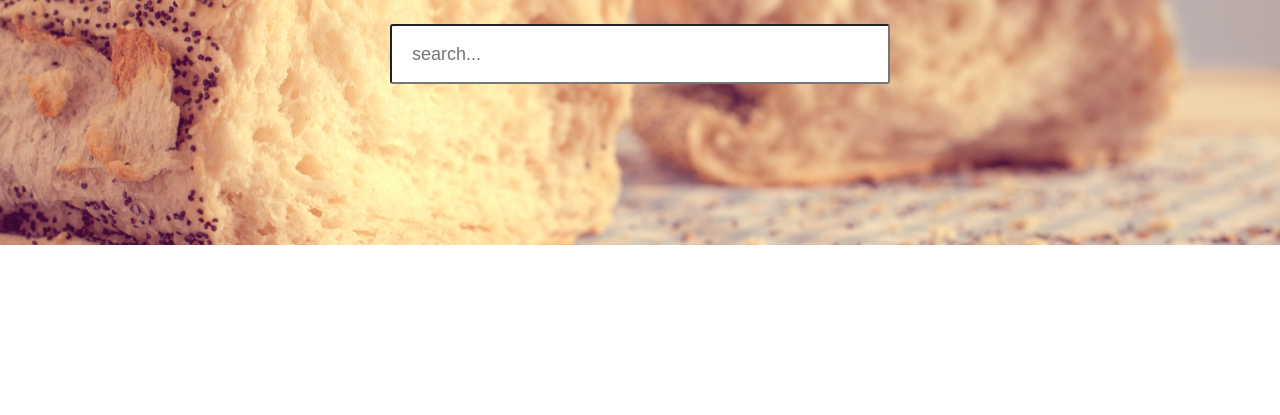
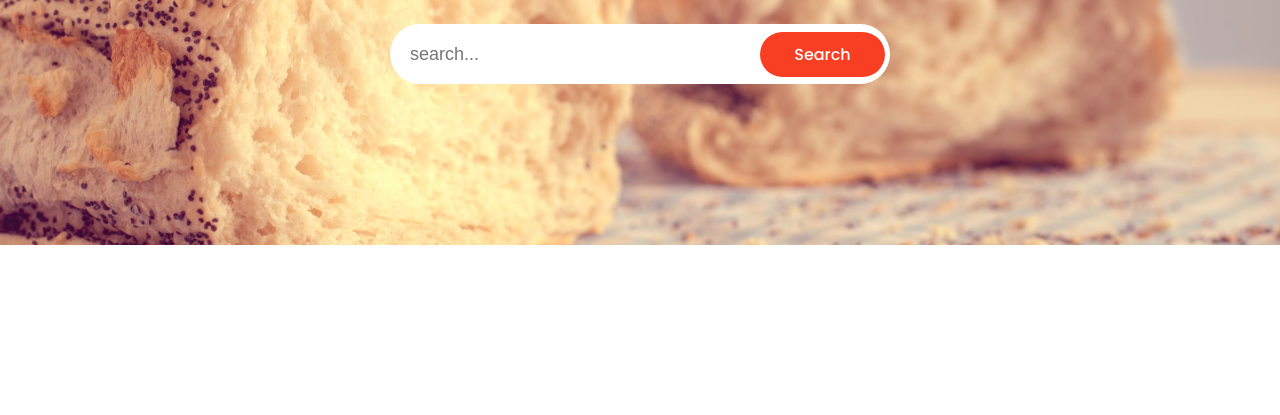
Before and after one commit to jprune/gp_1_cookbook, a plain HTML site: page index.html in a window 1280 px wide. Shown: the part 385-800 px from the top of the page. Drawn offline with Linux system fonts and the light colour scheme; a web font is replaced by a local one.

Commit message:
Search bar styling done

```diff
--- a/style.css
+++ b/style.css
@@ -115,6 +115,10 @@ header a button:hover {
     flex-direction: column;
 }
 
+.search-bar p {
+    font-family: 'Poppins';
+}
+
 .search-bar h2 {
     display: flex;
     margin-top: 150px;
@@ -143,10 +147,47 @@ header a button:hover {
 	padding: 10px 20px;
 	border-radius: 3px;
 	font-size: 18px;
+    border: none;
 }
 
+.search_wrap .search_box .btn{
+	position: absolute;
+	top: 0;
+	right: 0;
+	width: 60px;
+	height: 100%;
+	background: #F93F23;
+	z-index: 1;
+	cursor: pointer;
+}
 
+.search_wrap .search_box .btn:hover{
+	background: #708bd2;
+}
 
+.search_wrap.search_wrap_6 .search_box .input{
+	border-radius: 50px;
+}
+
+.search_wrap.search_wrap_6 .search_box .btn {
+	width: 125px;
+	height: 45px;
+	top: 8px;
+	right: 5px;
+	border-radius: 3px;
+	color: #fff;
+	display: flex;
+	align-items: center;
+	justify-content: center;
+}
+
+.search_wrap.search_wrap_6 .search_box .btn{
+	border-radius: 25px;
+}
+
+.search_wrap.search_wrap_6 .search_box .input{
+	padding-right: 145px;
+}
 
 /*
 color pallet
```
